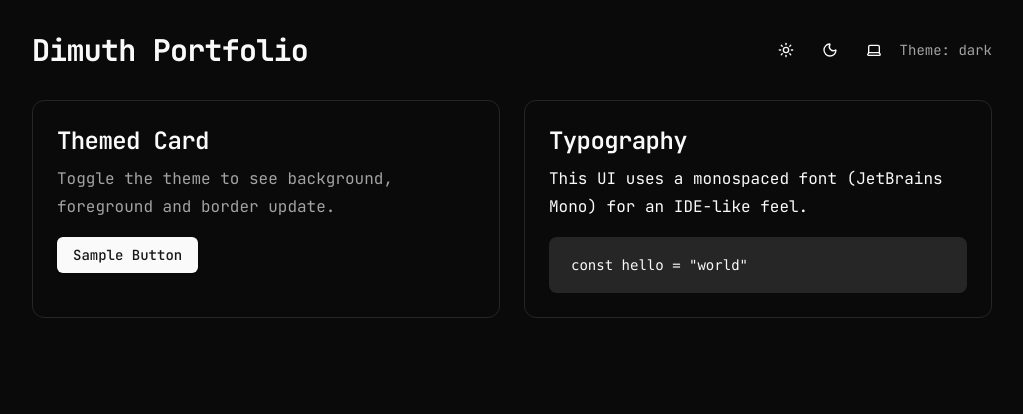
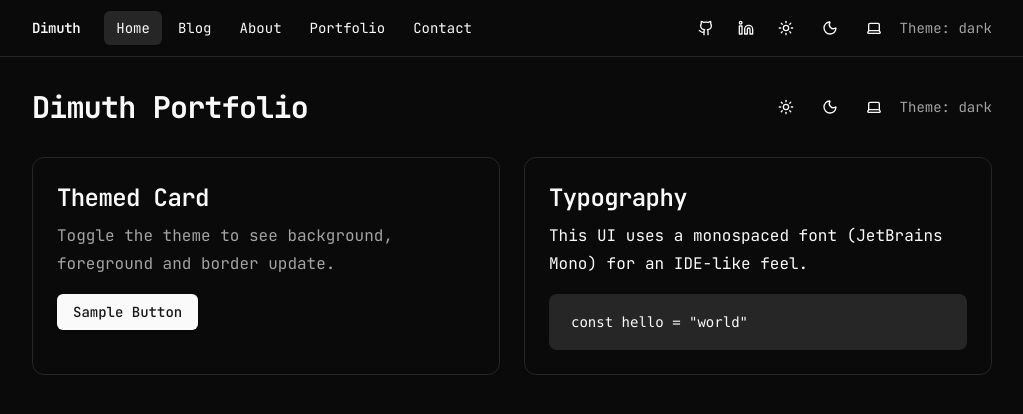
Before and after one commit to dimuthnc/dimuth-portfolio, a Next.js app: page / in a window 1280 px wide. Shown: the top 414 px of the page, without its empty margins (128-1151 px from the left). Built offline with nearby package versions, Linux system fonts and the light colour scheme.

Commit message:
Navbar (sticky, consistent across pages) completed

```diff
--- a/src/app/layout.tsx
+++ b/src/app/layout.tsx
@@ -2,6 +2,7 @@ import type { Metadata } from "next";
 import { JetBrains_Mono } from "next/font/google";
 import "./globals.css";
 import { ThemeProvider } from "@/components/theme-provider";
+import { Navbar } from "@/components/navbar";
 
 const jetbrainsMono = JetBrains_Mono({
   subsets: ["latin"],
@@ -20,14 +21,13 @@ export default function RootLayout({
   return (
     <html lang="en" suppressHydrationWarning>
       <body
-        className={
-          `${jetbrainsMono.variable} min-h-screen bg-background text-foreground antialiased`
-        }
+        className={`${jetbrainsMono.variable} min-h-screen bg-background text-foreground antialiased`}
       >
         <ThemeProvider attribute="class" defaultTheme="dark" enableSystem disableTransitionOnChange>
-          <div className="container mx-auto max-w-5xl px-4 sm:px-6 lg:px-8 py-8">
+          <Navbar />
+          <main id="content" className="container mx-auto max-w-5xl px-4 sm:px-6 lg:px-8 py-8">
             {children}
-          </div>
+          </main>
         </ThemeProvider>
       </body>
     </html>
--- /dev/null
+++ b/src/components/navbar.tsx
@@ -0,0 +1,216 @@
+"use client"
+
+import { useEffect, useState } from "react"
+import Link from "next/link"
+import { usePathname } from "next/navigation"
+import { Button } from "@/components/ui/button"
+import { ThemeToggle } from "@/components/theme-toggle"
+import { Github, Linkedin, Menu, X } from "lucide-react"
+import { cn } from "@/lib/utils"
+
+const navItems = [
+	{ name: "Home", href: "/" },
+	{ name: "Blog", href: "/blog" },
+	{ name: "About", href: "/about" },
+	{ name: "Portfolio", href: "/portfolio" },
+	{ name: "Contact", href: "/contact" },
+] as const
+
+export function Navbar() {
+	const [open, setOpen] = useState(false)
+	const pathname = usePathname()
+
+	// Close menu when navigating
+	useEffect(() => {
+		setOpen(false)
+	}, [pathname])
+
+	const menuId = "mobile-nav"
+
+	return (
+		<header className="sticky top-0 z-50 w-full border-b bg-background/80 backdrop-blur supports-[backdrop-filter]:bg-background/60">
+			{/* Skip to content link for accessibility */}
+			<a
+				href="#content"
+				className="sr-only focus:not-sr-only focus:absolute focus:left-4 focus:top-4 focus:z-[60] focus:rounded-md focus:bg-primary focus:px-3 focus:py-2 focus:text-primary-foreground focus:outline-none focus:ring-2 focus:ring-ring"
+			>
+				Skip to content
+			</a>
+
+			<nav
+				aria-label="Main navigation"
+				className="mx-auto max-w-5xl px-4 sm:px-6 lg:px-8"
+			>
+				<div className="flex h-14 items-center justify-between gap-2">
+					{/* Left: Primary navigation (desktop) */}
+					<div className="flex items-center gap-6">
+						<Link
+							href="/"
+							className="text-sm font-semibold tracking-tight focus-visible:outline-none focus-visible:ring-2 focus-visible:ring-ring focus-visible:ring-offset-2 focus-visible:ring-offset-background rounded-md"
+						>
+							Dimuth
+						</Link>
+
+						<ul
+							className="hidden md:flex items-center gap-1"
+							role="list"
+						>
+							{navItems.map((item) => {
+								const active =
+									item.href === "/"
+										? pathname === "/"
+										: pathname?.startsWith(item.href)
+								return (
+									<li key={item.href}>
+										<Link
+											href={item.href}
+											aria-current={
+												active ? "page" : undefined
+											}
+											className={cn(
+												"px-3 py-2 text-sm rounded-md transition-colors hover:bg-accent hover:text-accent-foreground focus-visible:outline-none focus-visible:ring-2 focus-visible:ring-ring focus-visible:ring-offset-2 focus-visible:ring-offset-background",
+												active &&
+													"bg-accent text-accent-foreground"
+											)}
+										>
+											{item.name}
+										</Link>
+									</li>
+								)
+							})}
+						</ul>
+					</div>
+
+					{/* Right: Controls */}
+					<div className="flex items-center gap-1">
+						<div className="hidden sm:flex items-center gap-1">
+							<Button
+								asChild
+								variant="ghost"
+								size="icon"
+								aria-label="Open GitHub in new tab"
+							>
+								<a
+									href="https://github.com/dimuth"
+									target="_blank"
+									rel="noopener"
+								>
+									<Github />
+								</a>
+							</Button>
+							<Button
+								asChild
+								variant="ghost"
+								size="icon"
+								aria-label="Open LinkedIn in new tab"
+							>
+								<a
+									href="https://www.linkedin.com/in/dimuth/"
+									target="_blank"
+									rel="noopener"
+								>
+									<Linkedin />
+								</a>
+							</Button>
+						</div>
+						<div className="hidden sm:block">
+							<ThemeToggle />
+						</div>
+
+						{/* Mobile toggle */}
+						<div className="flex sm:hidden">
+							<Button
+								variant="ghost"
+								size="icon"
+								className="-mr-2"
+								aria-label={open ? "Close menu" : "Open menu"}
+								aria-controls={menuId}
+								aria-expanded={open}
+								onClick={() => setOpen((v) => !v)}
+							>
+								{open ? (
+									<X aria-hidden className="size-5" />
+								) : (
+									<Menu aria-hidden className="size-5" />
+								)}
+							</Button>
+						</div>
+					</div>
+				</div>
+
+				{/* Mobile menu */}
+				<div
+					id={menuId}
+					hidden={!open}
+					className="sm:hidden pb-3"
+				>
+					<ul
+						className="flex flex-col gap-1"
+						role="list"
+					>
+						{navItems.map((item) => {
+							const active =
+								item.href === "/"
+									? pathname === "/"
+									: pathname?.startsWith(item.href)
+							return (
+								<li key={item.href}>
+									<Link
+										href={item.href}
+										aria-current={
+											active ? "page" : undefined
+										}
+										className={cn(
+											"block w-full rounded-md px-3 py-2 text-sm transition-colors hover:bg-accent hover:text-accent-foreground focus-visible:outline-none focus-visible:ring-2 focus-visible:ring-ring focus-visible:ring-offset-2 focus-visible:ring-offset-background",
+											active &&
+												"bg-accent text-accent-foreground"
+										)}
+									>
+										{item.name}
+									</Link>
+								</li>
+							)
+						})}
+						<li className="flex items-center gap-1 px-1">
+							<Button
+								asChild
+								variant="ghost"
+								size="sm"
+								aria-label="Open GitHub in new tab"
+							>
+								<a
+									href="https://github.com/dimuth"
+									target="_blank"
+									rel="noopener"
+									className="w-full justify-start"
+								>
+									<Github /> GitHub
+								</a>
+							</Button>
+							<Button
+								asChild
+								variant="ghost"
+								size="sm"
+								aria-label="Open LinkedIn in new tab"
+							>
+								<a
+									href="https://www.linkedin.com/in/dimuth/"
+									target="_blank"
+									rel="noopener"
+									className="w-full justify-start"
+								>
+									<Linkedin /> LinkedIn
+								</a>
+							</Button>
+						</li>
+						<li className="px-1">
+							<ThemeToggle />
+						</li>
+					</ul>
+				</div>
+			</nav>
+		</header>
+	)
+}
+
+export default Navbar
```
